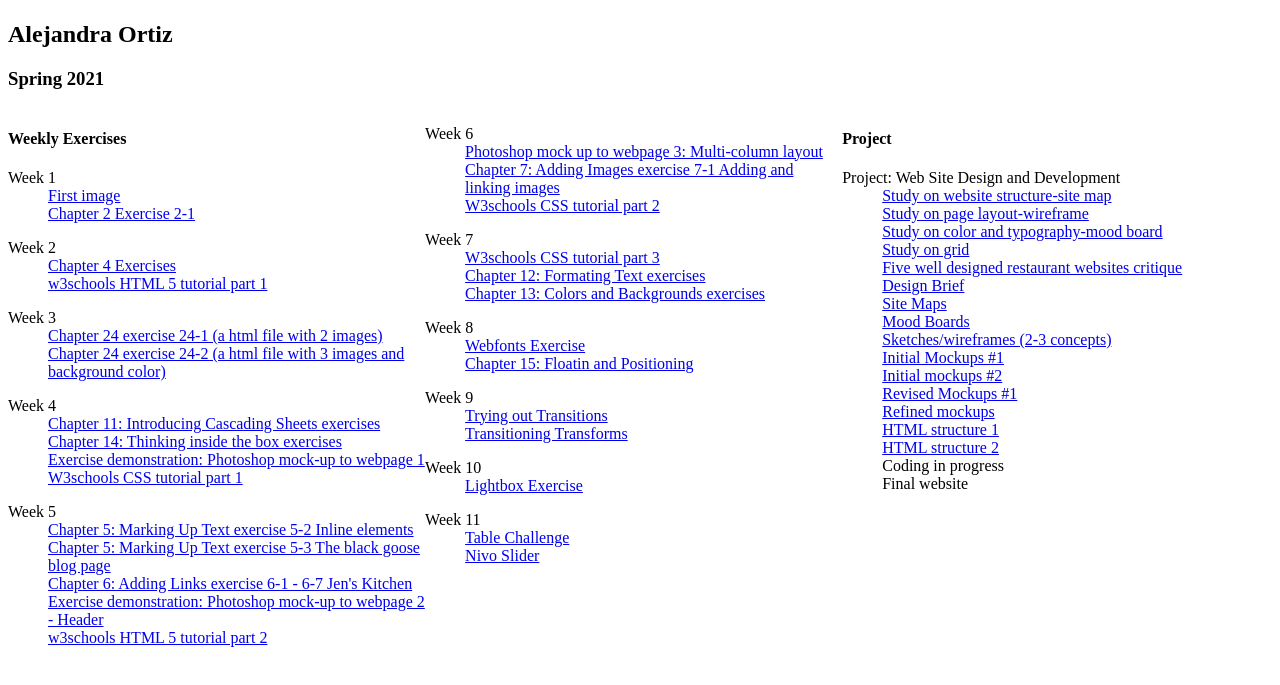
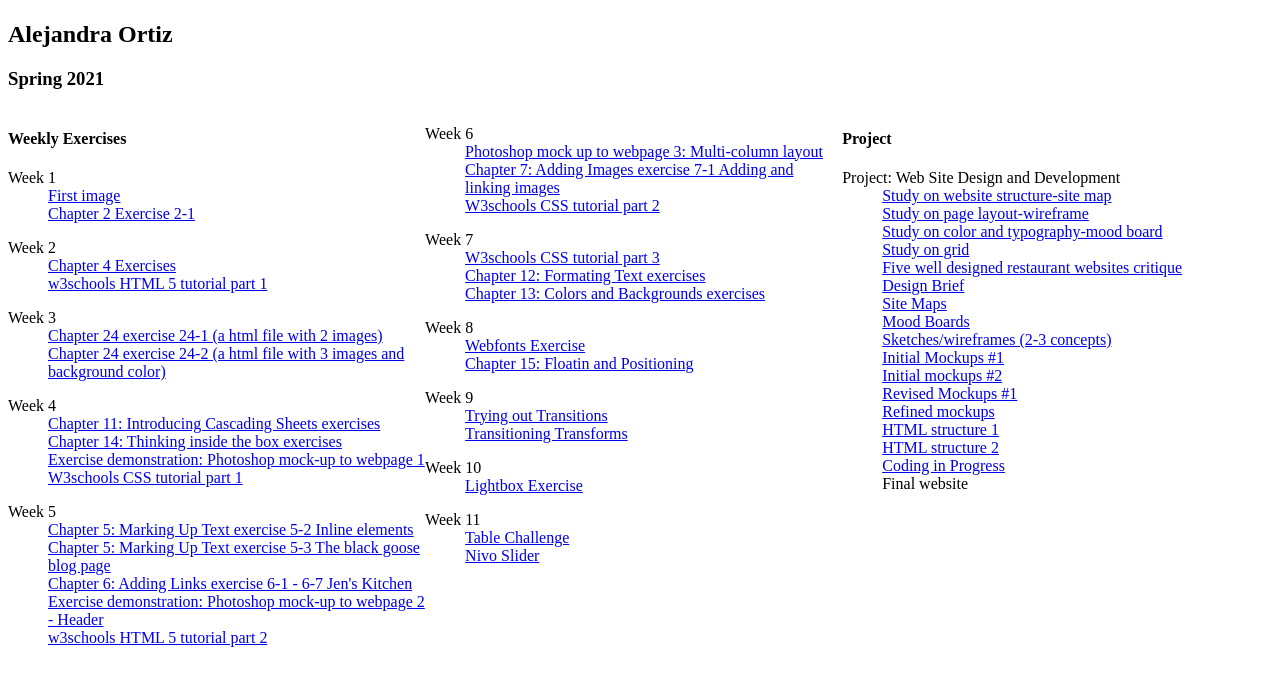
Before and after one commit to aleortizma/avt217, a plain HTML site: page weekly/index.html in a window 1280 px wide. Shown: the part 59-744 px from the top of the page. Drawn offline with Linux system fonts and the light colour scheme.

Commit message:
Update index.html

```diff
--- a/weekly/index.html
+++ b/weekly/index.html
@@ -109,7 +109,7 @@
 	<dd><a href="../project/process/mockup_refined.html">Refined mockups</a></dd>
 	<dd><a href="../project/site/hellburger.html">HTML structure 1</a></dd>
 	<dd><a href="../project/site/structure-2/hellburger.html">HTML structure 2</a></dd>
-<dd>Coding in progress</dd>
+	<dd><a href="../project/site/about.html">Coding in Progress</a></dd>
 <dd>Final website</dd>
 </dl>
 </div><!--column 2 ends-->
```
